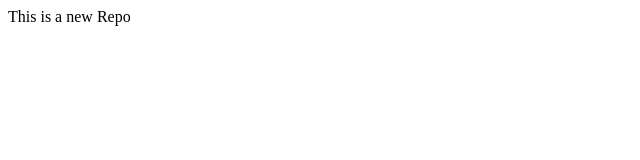
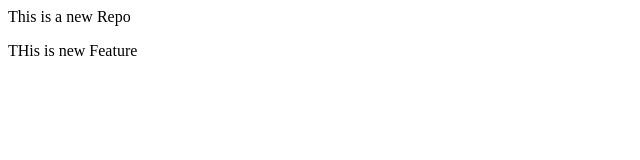
Before and after one commit to pallavi-yaddanapudi/localrepo, a plain HTML site: page index.html in a window 1280 px wide. Shown: the whole page, without its empty margins (0-640 px from the left). Drawn offline with Linux system fonts and the light colour scheme.

Commit message:
new feature

```diff
--- a/index.html
+++ b/index.html
@@ -1 +1,2 @@
 <p>This is a new Repo</p>
+<p>THis is new Feature</p>
```
